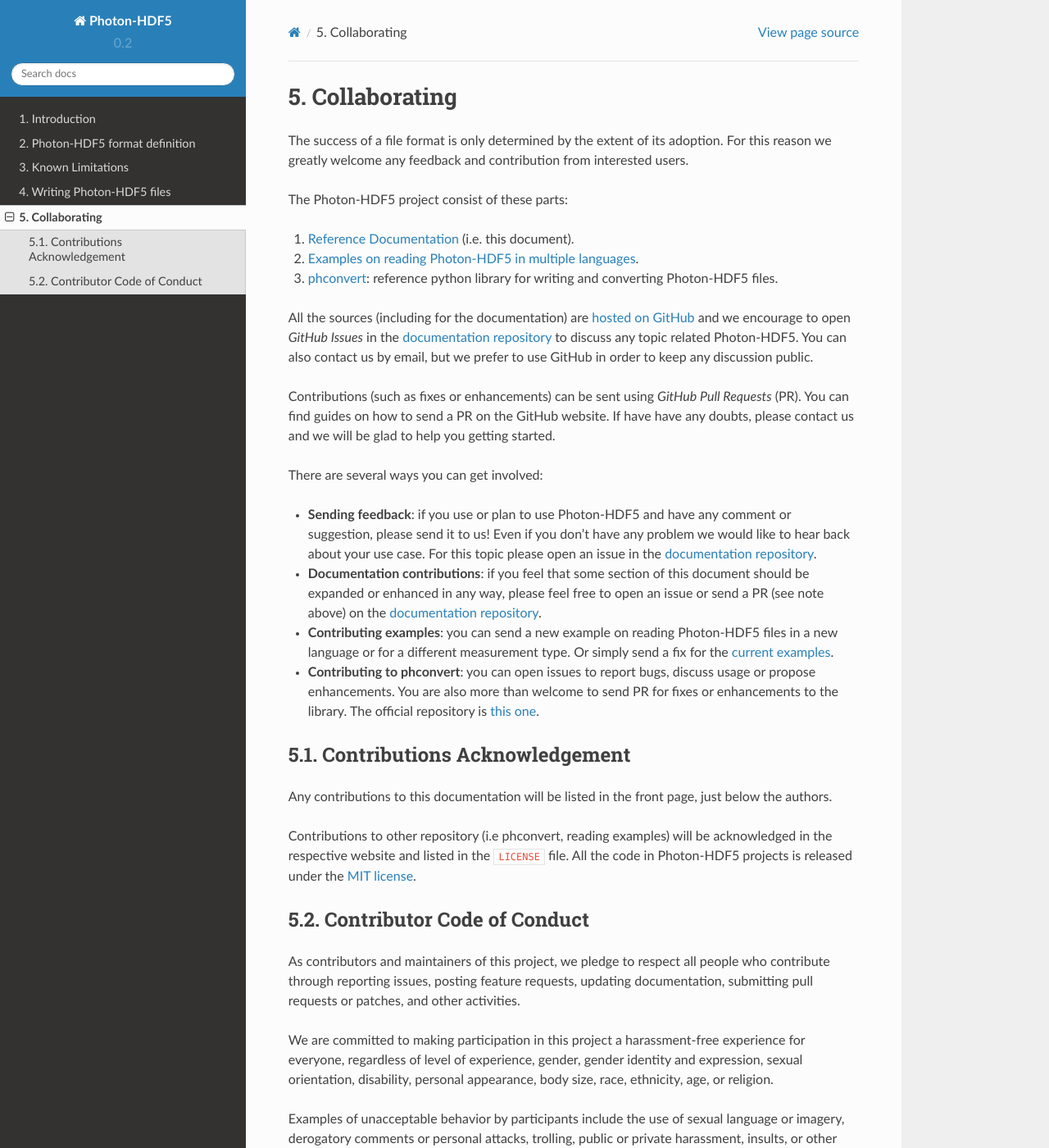
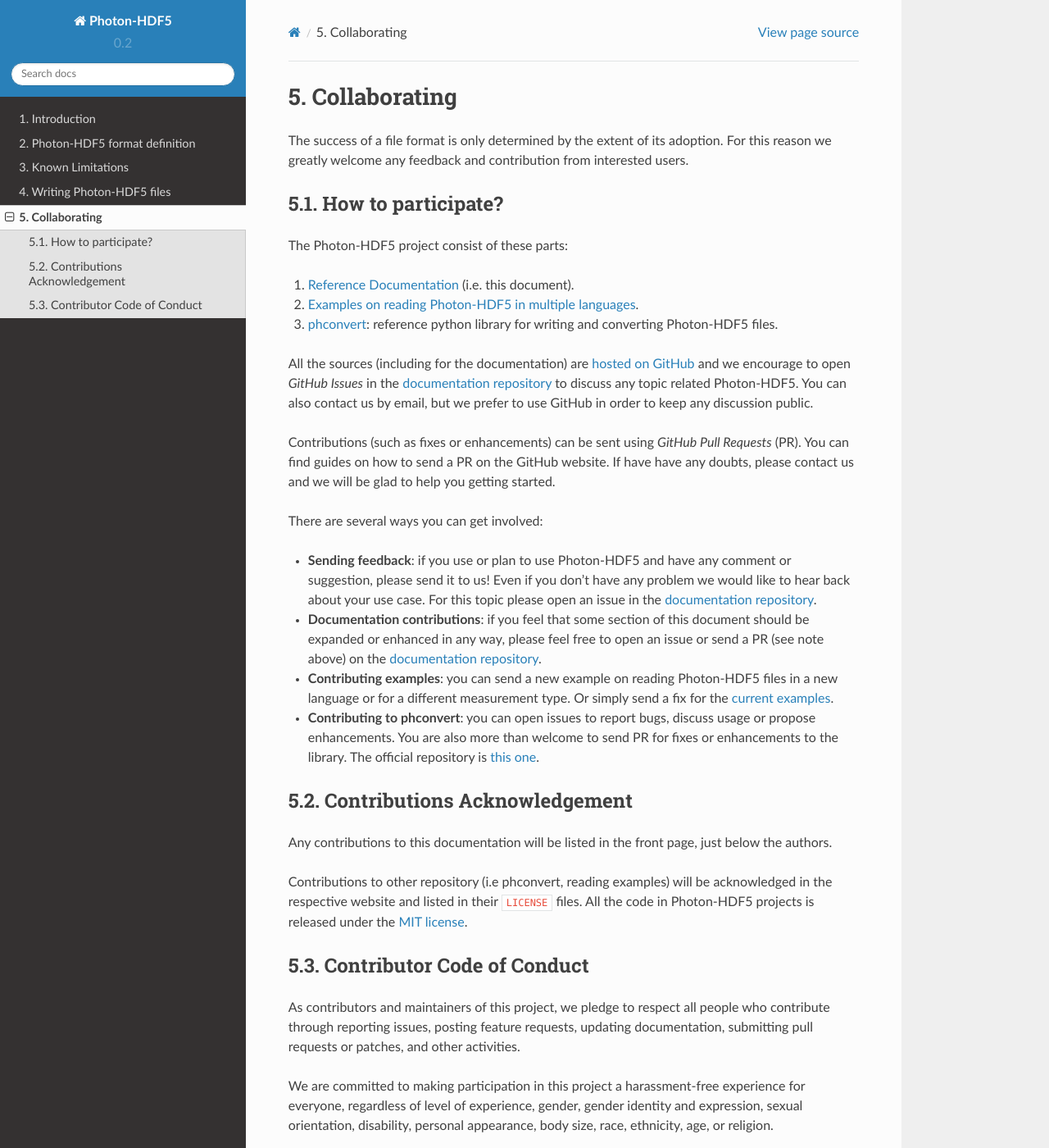
Before and after one commit to Photon-HDF5/photon-hdf5, a Sphinx documentation site: the page built from docs/contributing.rst, in a window 1280 px wide and 1400 px high. Shown: the whole window at 82% size. Built offline with Sphinx 7.4.7 and the Read the Docs theme 2.0.0, drawn with Linux system fonts in a browser that asks for light colours.

Commit message:
Update contributing.rst

```diff
--- a/docs/contributing.rst
+++ b/docs/contributing.rst
@@ -6,6 +6,9 @@
 The success of a file format is only determined by the extent of its adoption.
 For this reason we greatly welcome any feedback and contribution from
 interested users.
+
+How to participate?
+-------------------
 
 The Photon-HDF5 project consist of these parts:
 
@@ -55,8 +58,9 @@
 the authors.
 
 Contributions to other repository (i.e phconvert, reading examples) will be
-acknowledged in the respective website and listed in the ``LICENSE`` file.
-All the code in Photon-HDF5 projects is released under the `MIT license <http://opensource.org/licenses/MIT>`_.
+acknowledged in the respective website and listed in their ``LICENSE`` files.
+All the code in Photon-HDF5 projects is released under the
+`MIT license <http://opensource.org/licenses/MIT>`_.
 
 
 Contributor Code of Conduct
```
